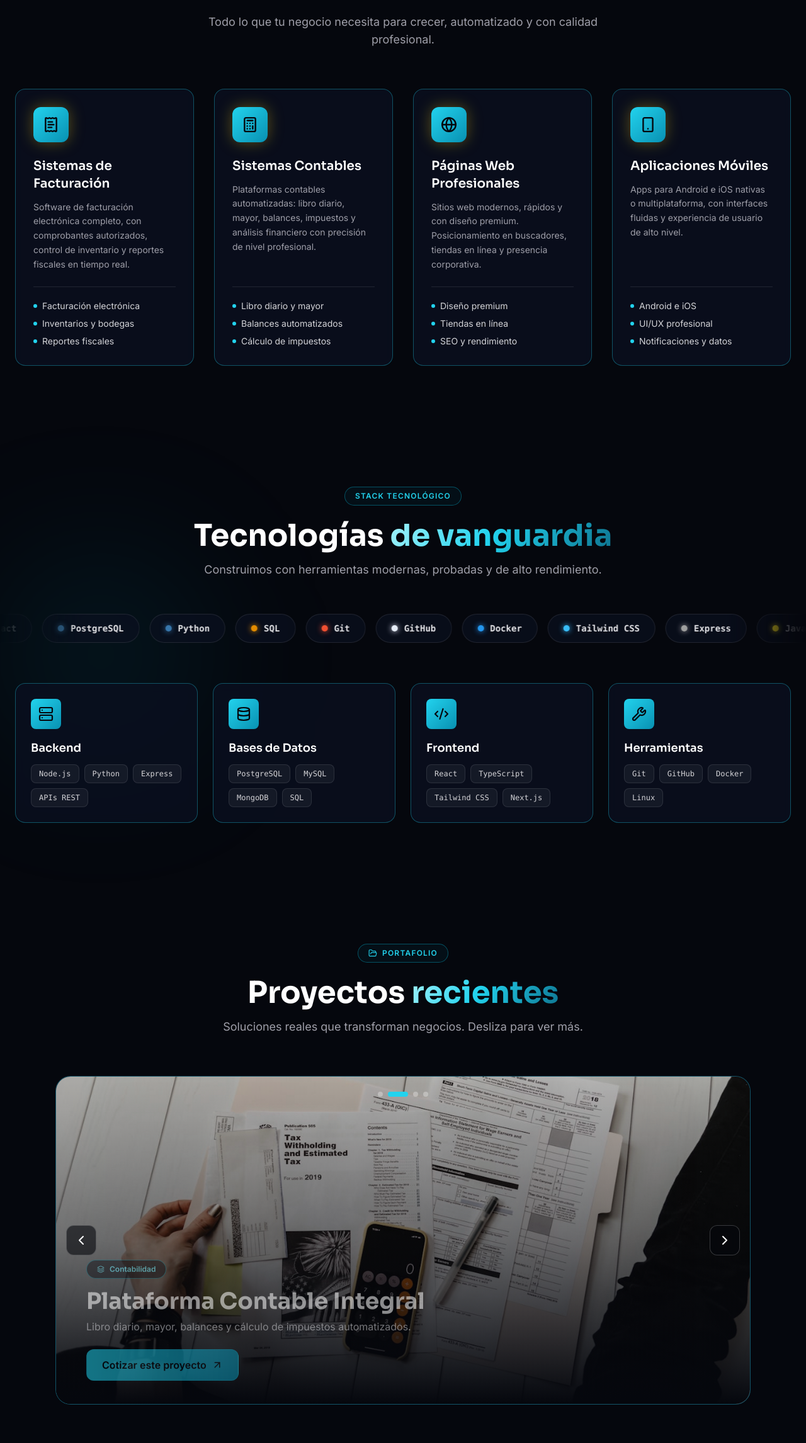
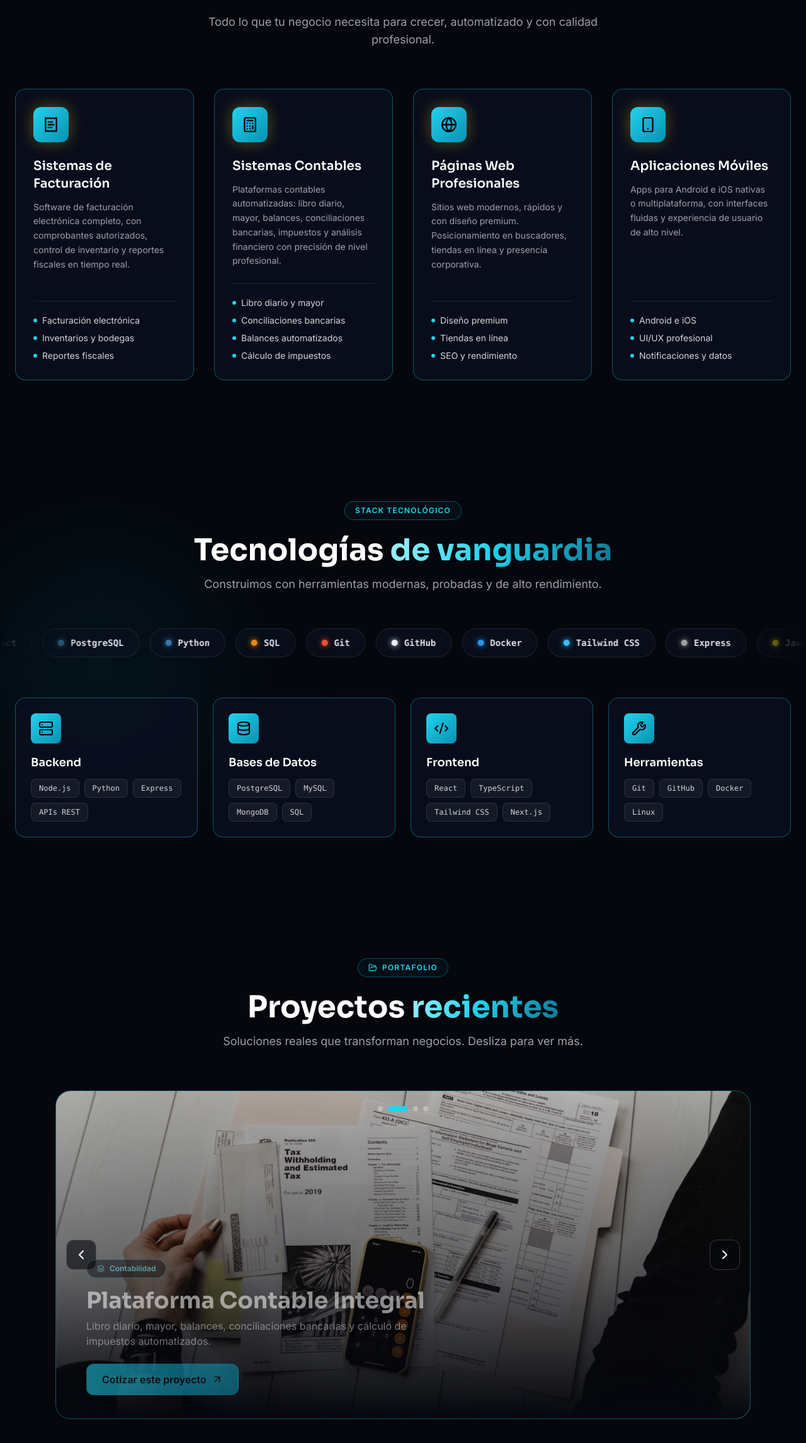
Before and after one commit to ivansaenz482/ivan-teneta-web, a React (Vite) app: page / in a window 1280 px wide. Shown: the part 1095-3387 px from the top of the page at 63% size. Built offline with nearby package versions, Linux system fonts and the light colour scheme.

Commit message:
feat: conciliaciones bancarias en contabilidad

```diff
--- a/src/data.ts
+++ b/src/data.ts
@@ -24,7 +24,8 @@ export const PROJECTS = [
     title: 'Plataforma Contable Integral',
     category: 'Contabilidad',
     image: 'images/project2.jpg',
-    description: 'Libro diario, mayor, balances y cálculo de impuestos automatizados.',
+    description:
+      'Libro diario, mayor, balances, conciliaciones bancarias y cálculo de impuestos automatizados.',
   },
   {
     id: 3,
@@ -55,9 +56,9 @@ export const SERVICES = [
     id: 'contabilidad',
     title: 'Sistemas Contables',
     description:
-      'Plataformas contables automatizadas: libro diario, mayor, balances, impuestos y análisis financiero con precisión de nivel profesional.',
+      'Plataformas contables automatizadas: libro diario, mayor, balances, conciliaciones bancarias, impuestos y análisis financiero con precisión de nivel profesional.',
     icon: 'calculator',
-    features: ['Libro diario y mayor', 'Balances automatizados', 'Cálculo de impuestos'],
+    features: ['Libro diario y mayor', 'Conciliaciones bancarias', 'Balances automatizados', 'Cálculo de impuestos'],
   },
   {
     id: 'web',
```
